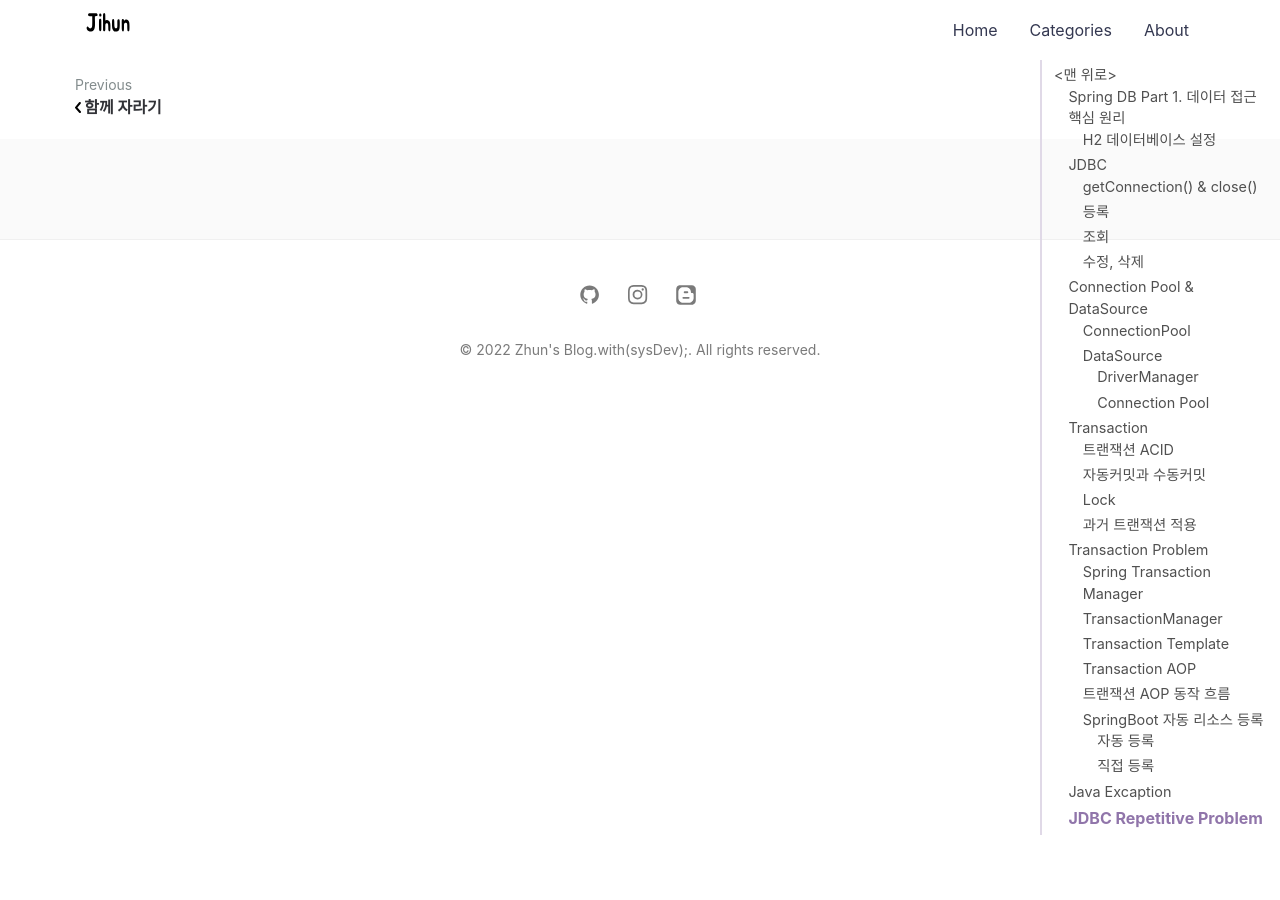
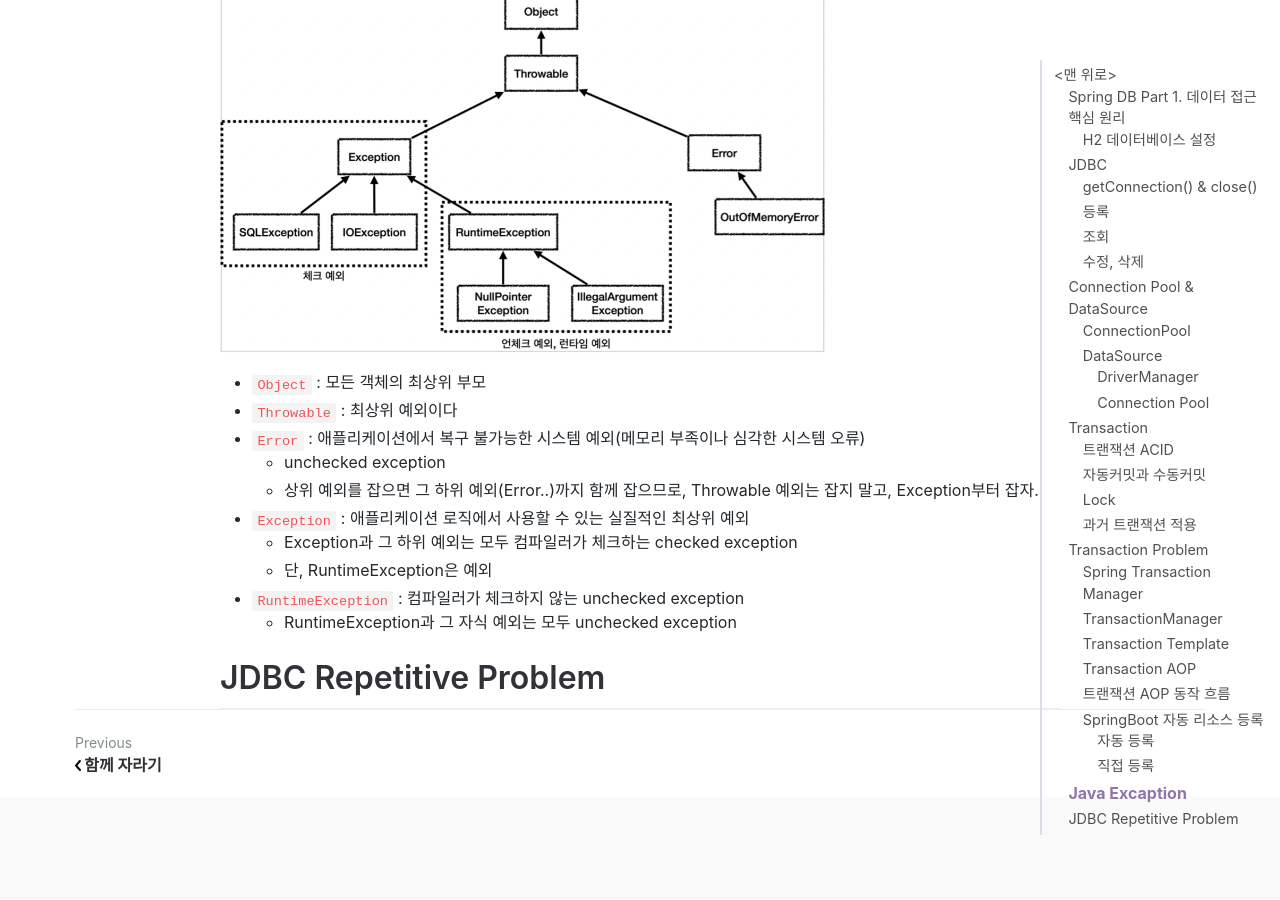
Before and after one commit to jihunparkme/jihunparkme.github.io, a Jekyll site: the page built from _posts/2022-08-08-Spring-DB-Part1.md, in a window 1280 px wide and 900 px high, scrolled down 16046 px. Built offline with Jekyll 4.4.1, drawn with Linux system fonts in a browser that asks for light colours; nearby versions of some CDN libraries; comment, search, counter and statistics services are not loaded; some of the changed text lies outside the part shown.

Commit message:
[Java Excaption] 예외 계층

```diff
--- a/_posts/2022-08-08-Spring-DB-Part1.md
+++ b/_posts/2022-08-08-Spring-DB-Part1.md
@@ -667,4 +667,17 @@ static class TestConfig {
 
 # Java Excaption
 
+![Result](https://github.com/jihunparkme/jihunparkme.github.io/blob/master/post_img/spring/java-exception.png?raw=true 'Result')
+
+- `Object` : 모든 객체의 최상위 부모
+- `Throwable` : 최상위 예외이다
+- `Error` : 애플리케이션에서 복구 불가능한 시스템 예외(메모리 부족이나 심각한 시스템 오류)
+  - unchecked exception
+  - 상위 예외를 잡으면 그 하위 예외(Error..)까지 함께 잡으므로, Throwable 예외는 잡지 말고, Exception부터 잡자.
+- `Exception` : 애플리케이션 로직에서 사용할 수 있는 실질적인 최상위 예외
+  - Exception과 그 하위 예외는 모두 컴파일러가 체크하는 checked exception
+  - 단, RuntimeException은 예외
+- `RuntimeException` : 컴파일러가 체크하지 않는 unchecked exception
+  - RuntimeException과 그 자식 예외는 모두 unchecked exception
+
 # JDBC Repetitive Problem
```
